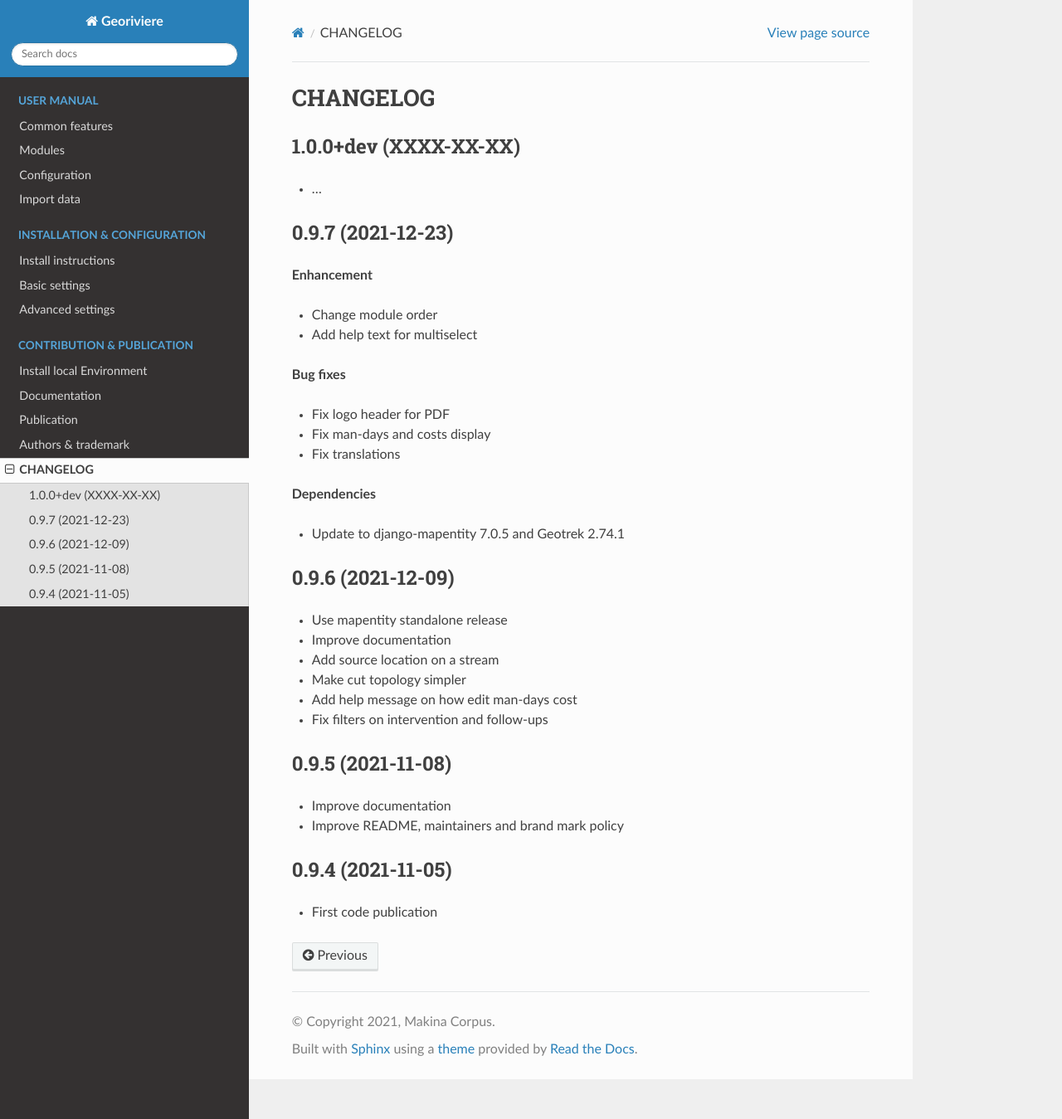
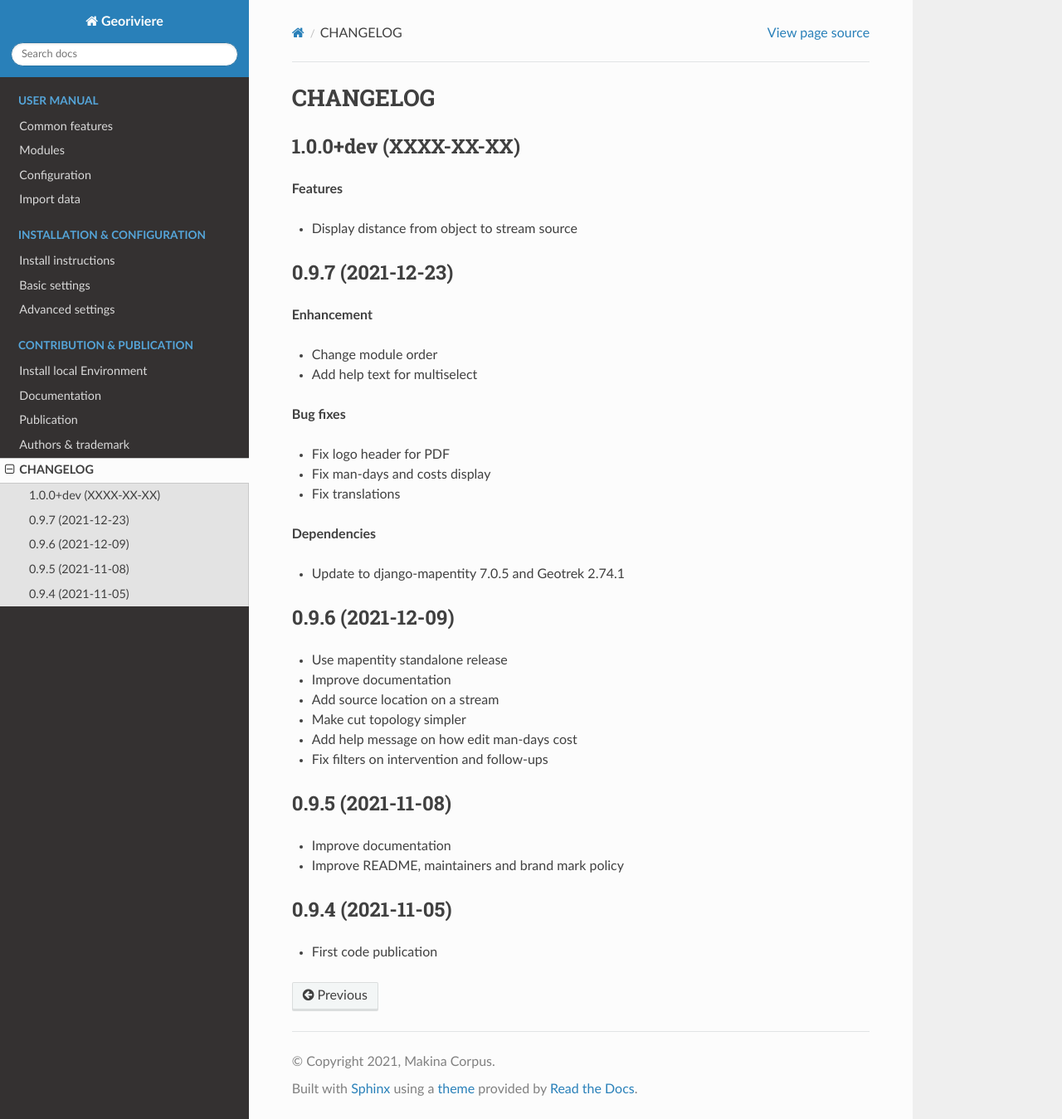
Before and after one commit to Georiviere/Georiviere-admin, a Sphinx documentation site: the page built from docs/changelog.rst, in a window 1280 px wide and 1349 px high. Shown: the whole window at 83% size. Built offline with Sphinx 7.4.7 and the Read the Docs theme 2.0.0, drawn with Linux system fonts in a browser that asks for light colours; the version number could not be read and is left out.

Commit message:
Changelog

```diff
--- a/docs/changelog.rst
+++ b/docs/changelog.rst
@@ -5,7 +5,9 @@ CHANGELOG
 1.0.0+dev    (XXXX-XX-XX)
 -------------------------
 
-* …
+**Features**
+
+* Display distance from object to stream source
 
 
 0.9.7    (2021-12-23)
```
